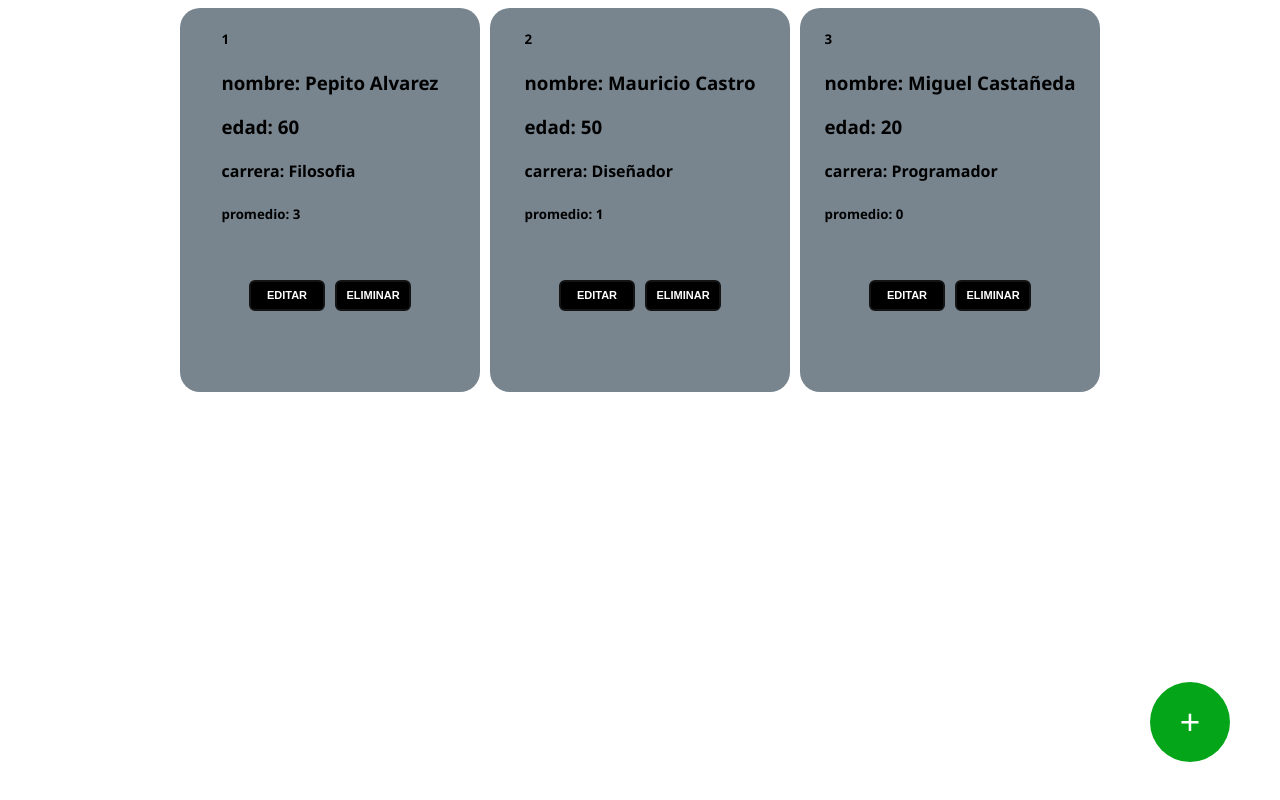
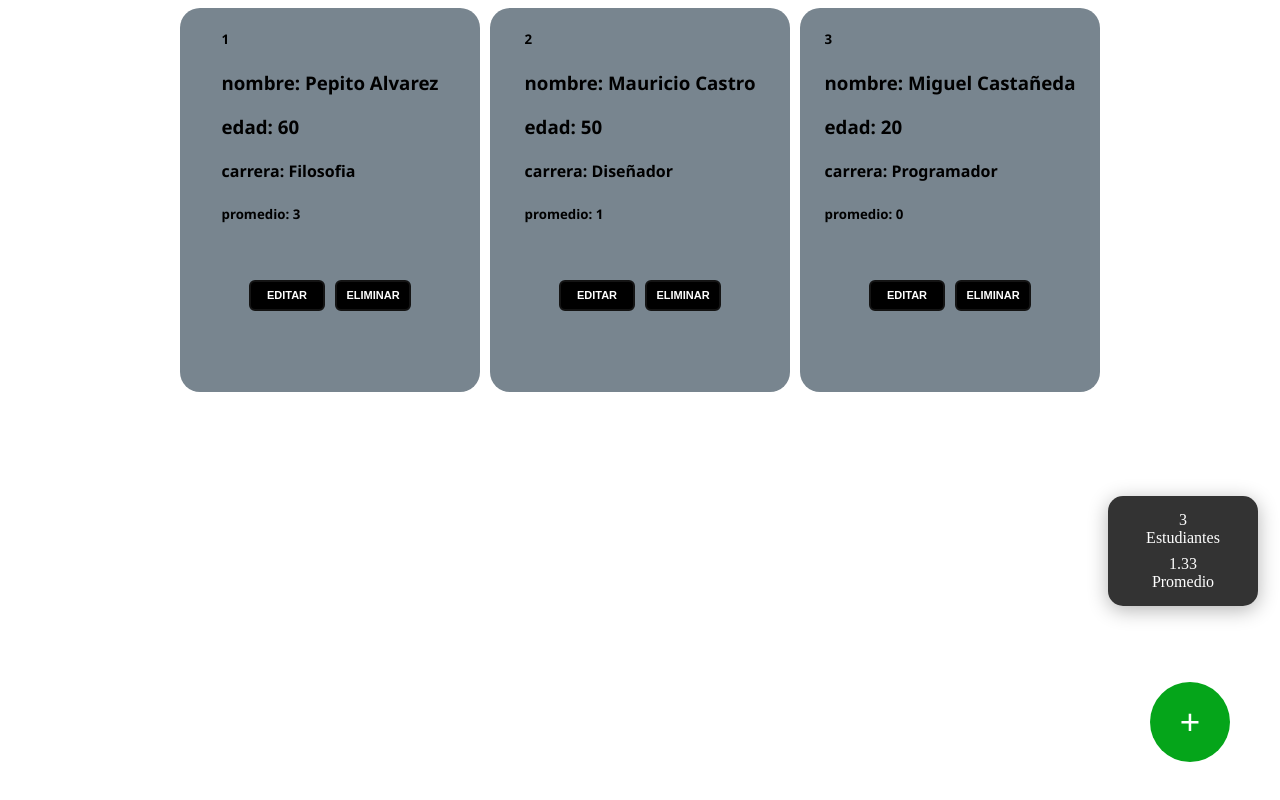
Before and after one commit to Pablopaisaxd/gestor-escuela, a React (Vite) app: page / in a window 1280 px wide. Built offline with nearby package versions, Linux system fonts and the light colour scheme.

Commit message:
stats-final

```diff
--- a/src/Components/ListaEstudiantes.jsx
+++ b/src/Components/ListaEstudiantes.jsx
@@ -44,6 +44,11 @@ export const ListaEstudiantes = ({ dataStudent}) => {
     setEstudianteEditando(null)
   }
 
+  const totalEstudiantes = estudiantes.length
+  const promedioGeneral = estudiantes.length > 0
+  ? (estudiantes.reduce((suma, estudiante) => suma + parseFloat(estudiante.promedio), 0) / estudiantes.length).toFixed(2) : 0
+
+
   if (formulario) {
     return (
       <FormularioEstudiante
@@ -70,6 +75,18 @@ export const ListaEstudiantes = ({ dataStudent}) => {
           </div>
         </div>
       ))}
+
+     <div className='stats-c'>
+        <div className='stats'>
+          <span className='stat-n'>{totalEstudiantes} </span>
+          <span className='stat-t'>Estudiantes</span>
+        </div>
+        <div className='stats'>
+          <span className='stat-n'>{promedioGeneral} </span>
+          <span className='stat-t'>Promedio</span>
+        </div>
+      </div>
+
       <div className='add-student'>
         <button onClick={() => setFormulario(true)}>+</button>
       </div>
--- a/src/styles/cardStyle.css
+++ b/src/styles/cardStyle.css
@@ -86,3 +86,40 @@
 .add-student button:hover{
   background-color: #043a04;
 }
+
+.stats-c {
+  position: fixed;
+  bottom: 18px;
+  right: 22px;
+  margin-bottom: 11rem;
+  background: rgba(0, 0, 0, 0.8);
+  color: white;
+  padding: 15px;
+  border-radius: 15px;
+  box-shadow: 0 4px 20px rgba(0, 0, 0, 0.3);
+  display: flex;
+  flex-direction: column;
+  gap: 8px;
+  min-width: 120px;
+}
+
+.stats {
+  display: flex;
+  flex-direction: column;
+  align-items: center;
+  text-align: center;
+}
+
+.stats-n {
+  font-size: 24px;
+  font-weight: bold;
+  color: #05a51a;
+  text-shadow: 1px 1px 2px #000000;
+}
+
+.stats-t {
+  font-size: 12px;
+  color: #e0e0e0;
+  text-transform: uppercase;
+  letter-spacing: 0.5px;
+}
```
